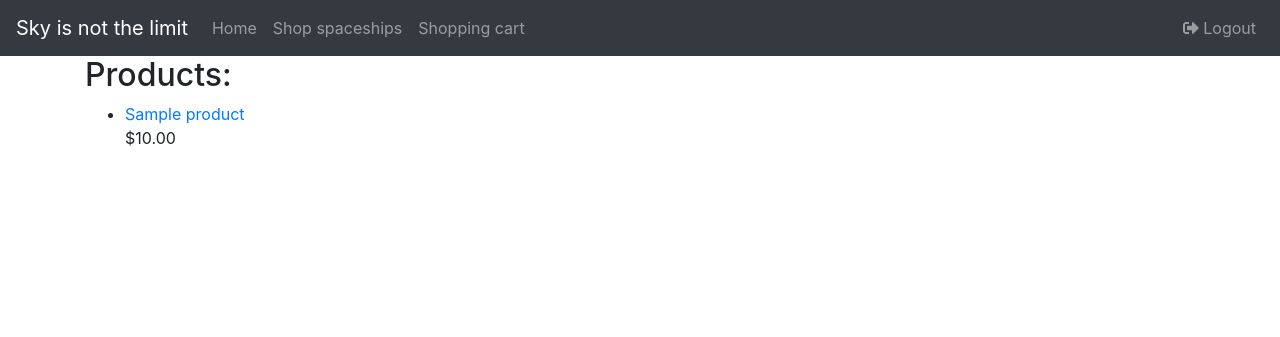
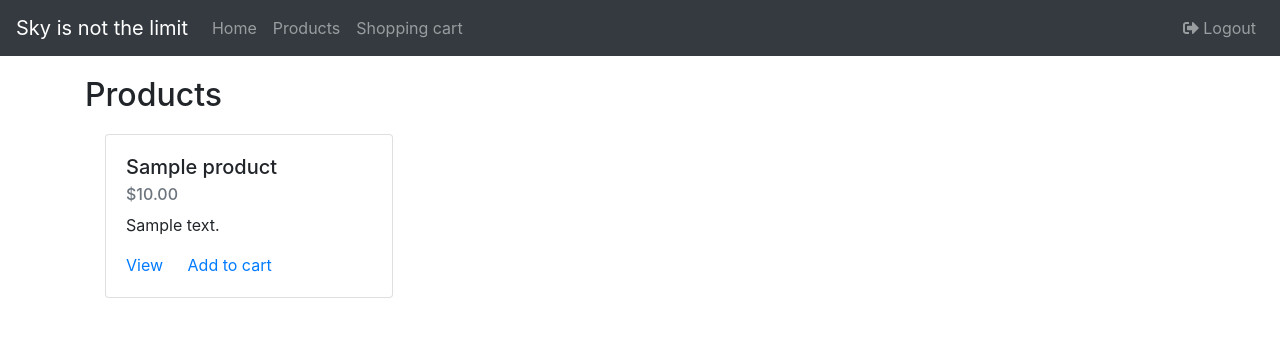
Before and after one commit to emorthen/AdvancedSoftwareDevelopment, a Django app: page /product/ in a window 1280 px wide. Shown: the top 337 px of the page. Run offline with Django 3.2, Linux system fonts and the light colour scheme; a user stored in the database is signed in; tables that the repository leaves empty hold one stand-in row (values such as "Sample post"); parts of the project's set-up code (start-up, migrations or seed data) failed here and were passed over; some libraries are stand-ins or nearby versions.

Commit message:
Card view for products

```diff
--- a/AdvancedSoftwareDevelopment/templates/base.html
+++ b/AdvancedSoftwareDevelopment/templates/base.html
@@ -27,7 +27,7 @@
 {#            </div>#}
 {#          </nav>#}
 
-      <nav class="navbar navbar-expand-lg navbar-dark bg-dark">
+      <nav class="navbar navbar-expand-lg navbar-dark bg-dark" style="margin-bottom: 20px">
           <a class="navbar-brand" href={% url 'index' %}>Sky is not the limit</a>
           <button class="navbar-toggler" type="button" data-toggle="collapse" data-target="#navbarNav" aria-controls="navbarNav" aria-expanded="false" aria-label="Toggle navigation">
               <span class="navbar-toggler-icon"></span>
@@ -38,7 +38,7 @@
                         <a class="nav-link" href={% url 'index' %}>Home <span class="sr-only">(current)</span></a>
                     </li>
                     <li class="nav-item">
-                        <a class="nav-link" href={% url 'product-list' %}>Shop spaceships</a>
+                        <a class="nav-link" href={% url 'product-list' %}>Products</a>
                     </li>
                     <li class="nav-item">
                         <a class="nav-link" href={% url 'cart' %}>Shopping cart</a>
--- a/AdvancedSoftwareDevelopment/templates/cart.html
+++ b/AdvancedSoftwareDevelopment/templates/cart.html
@@ -1,7 +1,7 @@
 {% extends 'base.html' %}
 
 {% block content %}
-<h1>Cart</h1>
+<h2>Cart</h2>
 {% if cart.count > 0 %}
     <table class="table table-striped">
         <thead>
--- a/AdvancedSoftwareDevelopment/templates/product-list.html
+++ b/AdvancedSoftwareDevelopment/templates/product-list.html
@@ -1,16 +1,21 @@
 {% extends 'base.html' %}
 {% block content %}
-    <h2>Products:</h2>
+    <h2>Products</h2>
 
-    <ul>
         {% for object in object_list %}
-            <li><a href="{% url 'product-details' object.productID %}"> {{ object.name }} </a>
-            <p>${{ object.price }}</p>
 
-        </li>
+            <div class="card" style="width: 18rem; margin: 20px">
+                <div class="card-body">
+                    <h5 class="card-title">{{ object.name }}</h5>
+                    <h6 class="card-subtitle mb-2 text-muted">${{ object.price }}</h6>
+                    <p class="card-text">{{ object.description }}</p>
+                    <a class="card-link" href="{% url 'product-details' object.productID %}">View</a>
+                    <a class="card-link" href="{% url 'add_to_cart' object.productID %}">Add to cart</a>
+                </div>
+            </div>
+
 
             {% empty %}
             <li>No articles yet.</li>
         {% endfor %}
-    </ul>
  {% endblock %}
```
